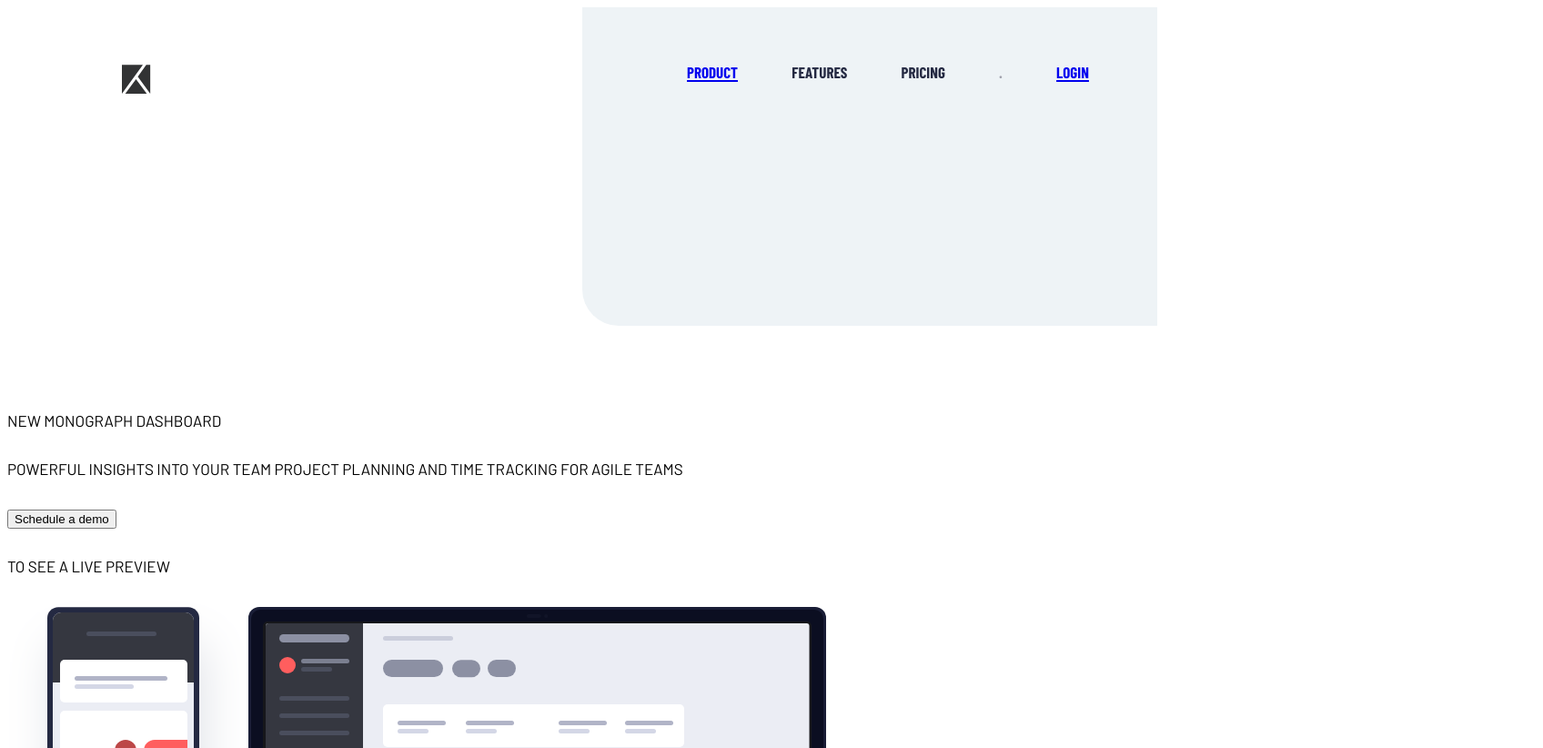
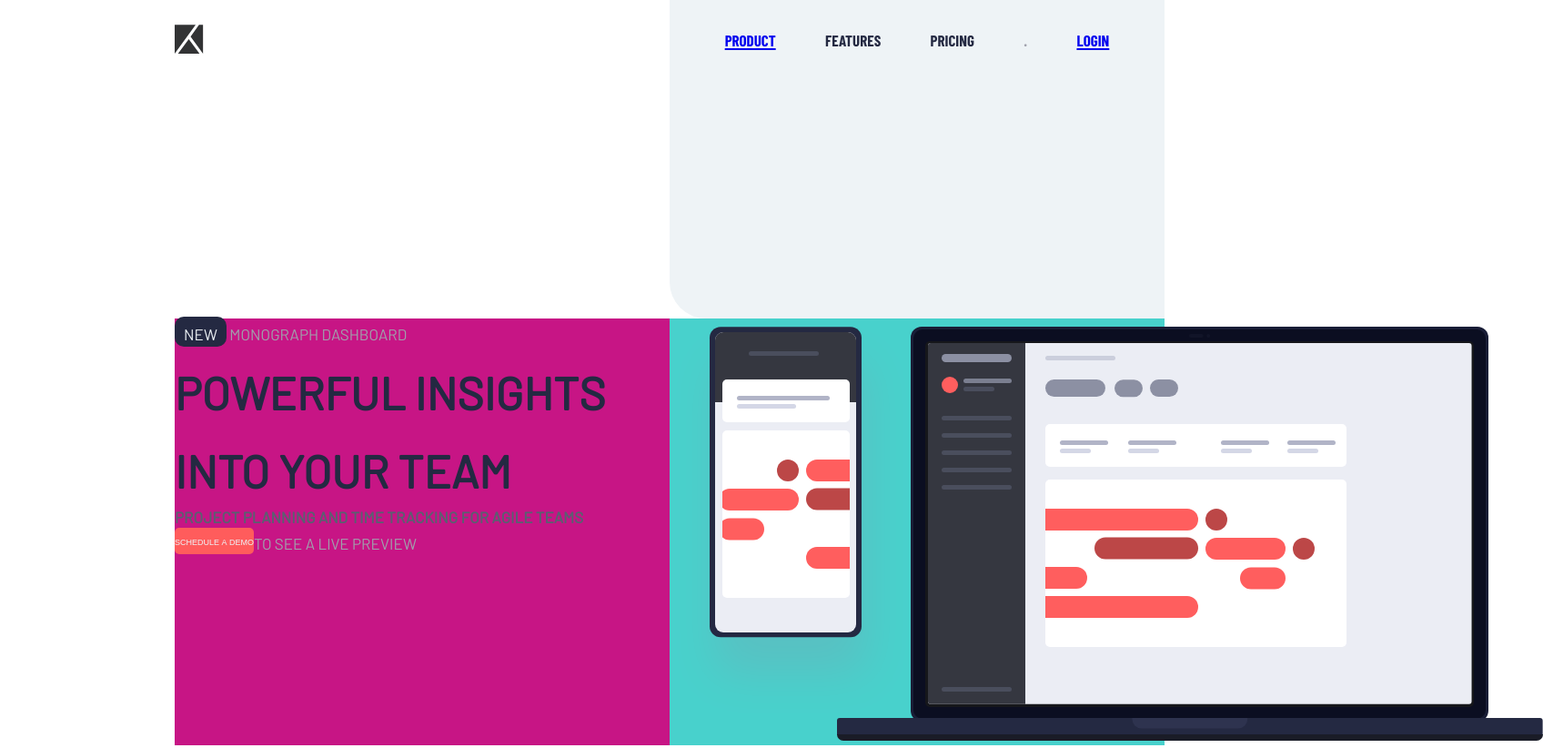
Before and after one commit to sana-ben036/brief-C2N3, a website: page index.html in a window 1280 px wide. Shown: the top 822 px of the page at 91% size, 1696 px wide, since content can reach past the window. Drawn offline with nearby package versions, Linux system fonts and the light colour scheme.

Commit message:
reformulation de positionnement

```diff
--- a/index.html
+++ b/index.html
@@ -28,20 +28,25 @@
       <!---------------------fin logo ----------------->
     </header>
 
-    <aside>
+    <section>
       <div class="info">
         <p><span>New</span> Monograph Dashboard</p>
-        <p>Powerful insights into your team Project planning and time tracking for agile teams</p>
-        <button>Schedule a demo</button>
-        <p>to see a live preview</p>
+        <p class="info__para--larg">Powerful insights into your team </p>
+        <p class="info__para">Project planning and time tracking for agile teams</p>
+        <div class="info__button">
+          <button>Schedule a demo</button>
+          <p>to see a live preview</p>
+
+        </div>
+
       </div>
       <!---------------------fin info ----------------->
-      <div class="img">
+      <div class="board">
         <img src="./images/illustration-devices.svg" alt="dashboard">
       </div>
       <!---------------------fin img ----------------->
 
-    </aside>
+    </section>
 
   </body>
 </html>
--- a/public/scss/_aside.scss
+++ /dev/null
@@ -1,9 +0,0 @@
-aside{
-    display: flex;
-    flex-direction: row;
-    flex-wrap: wrap;
-    .info{
-        display: block;
-        padding:5% 5% 0 10%;
-    }
-}
--- a/public/scss/_header.scss
+++ b/public/scss/_header.scss
@@ -6,20 +6,20 @@
         height: 350px;
         border-radius: 0 0 0 40px;
         float:right;
-        background-color: $navbgr;
+        background-color: $color4;
+
 
         .menu{
             display: flex;
             flex-direction: row;
             justify-content: center;
-            color:$navcolor2;
             font-weight: 700;
             &__item{
                 display: inline-block;
                 padding: 5%;
-                color: $navcolor1;
+                color: $color1;
                 &--color{
-                    color:$navcolor2;
+                    color:$color2;
                 }
 
             }
@@ -29,9 +29,10 @@
     .logo{
         width: 50%;
         height: 350px;
-        padding:5% 5% 0 10%;
         img{
             float: left;
+            padding:5% 0;
+
         }
     }
 
--- a/public/scss/_main.scss
+++ b/public/scss/_main.scss
@@ -1,10 +1,18 @@
-$navcolor1:hsl(230, 29%, 20%);
-$navcolor2:hsl(231, 7%, 65%);
-$navbgr:hsl(207, 33%, 95%);
+$color1:hsl(230, 29%, 20%);
+$color2:hsl(231, 7%, 65%);
+$color3:hsl(230, 11%, 40%);
+$color4:hsl(207, 33%, 95%);
+$primarycolor:hsl(0, 100%, 68%);
+
+*{
+    padding:0;
+    margin: 0;
+}
 
 body{
     font-family: 'Barlow';
     font-variant-caps: all-petite-caps;
     font-size: 1.5em;
+    padding-left: 15%;
 
 }
--- /dev/null
+++ b/public/scss/_section.scss
@@ -0,0 +1,62 @@
+section{
+    width: 100%;
+    display: flex;
+    flex-direction: row;
+
+
+    .info {
+        background-color: mediumvioletred;
+        display: block;
+        width: 50%;
+        color:$color2;
+
+        span{
+            background-color: $color1;
+            color: $color4;
+            border-radius: 10px;
+            padding: 2px 10px;
+        }
+
+        &__para{
+            color:$color3;
+            font-weight: 700;
+            &--larg{
+                color:$color1;
+                font-size: 3em;
+                font-weight: bolder;
+
+
+            }
+
+        }
+        .info__button{
+            display: flex;
+            flex-direction: row;
+            flex-wrap: wrap;
+            button{
+                display: inline-block;
+                font-variant-caps: all-petite-caps;
+                background-color: $primarycolor;
+                color: $color4;
+                border: none;
+                border-radius: 5px;
+
+            }
+            p{
+                display: inline-block;
+            }
+        }
+
+    }
+
+    .board {
+        background-color: mediumturquoise;
+        display: block;
+        width: 50%;
+
+
+
+
+
+    }
+}
--- a/public/scss/style.scss
+++ b/public/scss/style.scss
@@ -1,3 +1,3 @@
 @import "_main";
 @import "_header";
-@import "_aside";
+@import "_section";
```
Also changed, not shown: public/css/style.css.
